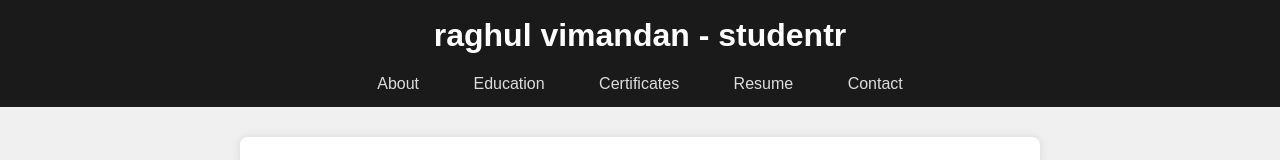
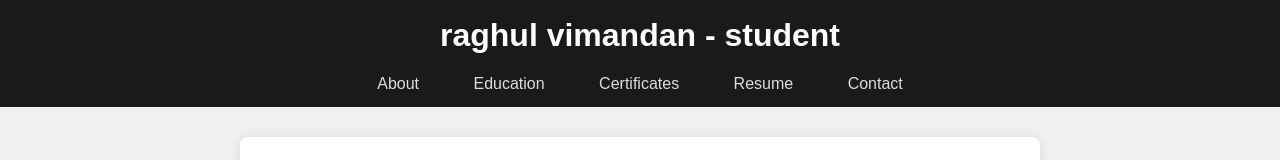
Before and after one commit to Raghulvimandan/my-portfolio, a plain HTML site: page index.html in a window 1280 px wide. Shown: the top 160 px of the page. Drawn offline with Linux system fonts and the light colour scheme.

Commit message:
Update index.html

```diff
--- a/index.html
+++ b/index.html
@@ -123,7 +123,7 @@
 <body>
 
     <header>
-        <h1>raghul vimandan - studentr</h1>
+        <h1>raghul vimandan - student</h1>
         <nav>
             <a href="#about">About</a>
             <a href="#education">Education</a>
```
